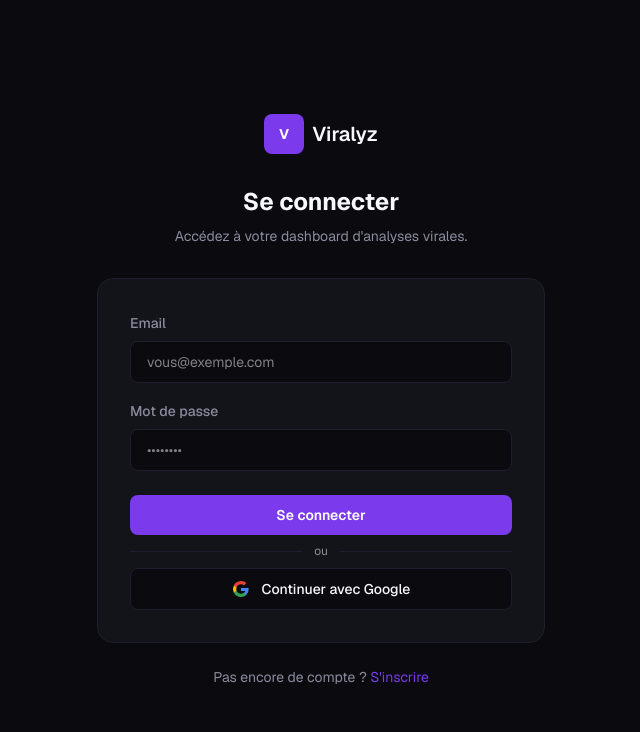
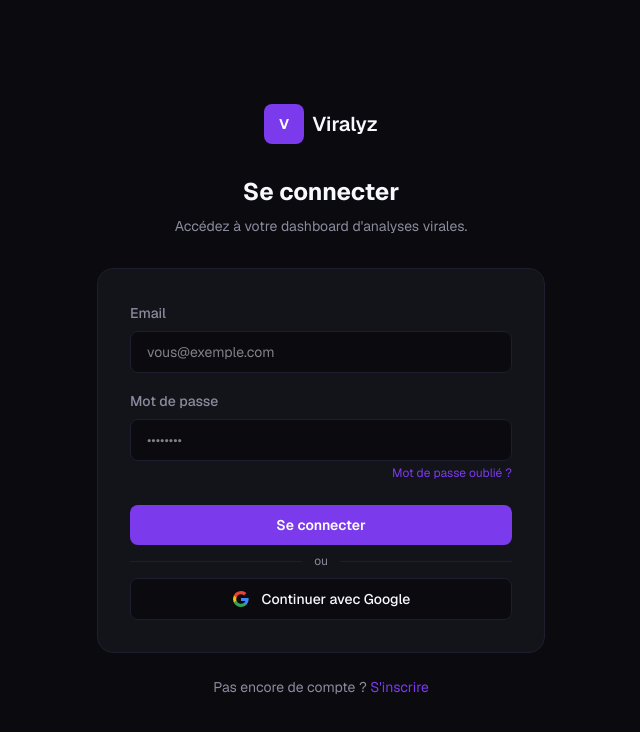
Before and after one commit to Liam2109/viralyz, a Next.js app: page /login in a window 1280 px wide. Shown: the top 732 px of the page, without its empty margins (319-959 px from the left). Built offline with nearby package versions, Linux system fonts and the light colour scheme.

Commit message:
add forgot password button

```diff
--- a/app/login/LoginClient.tsx
+++ b/app/login/LoginClient.tsx
@@ -88,6 +88,21 @@
               placeholder="••••••••"
             />
           </div>
+          <div className="mt-1 flex justify-end">
+  <button
+    type="button"
+    onClick={async () => {
+      if (!email) { setError("Entre ton email d'abord."); return; }
+      await getSupabase().auth.resetPasswordForEmail(email, {
+        redirectTo: `${window.location.origin}/reset-password`,
+      });
+      setError("Email de réinitialisation envoyé !");
+    }}
+    className="text-xs text-accent hover:underline"
+  >
+    Mot de passe oublié ?
+  </button>
+</div>
 
           <button
             type="submit"
```
